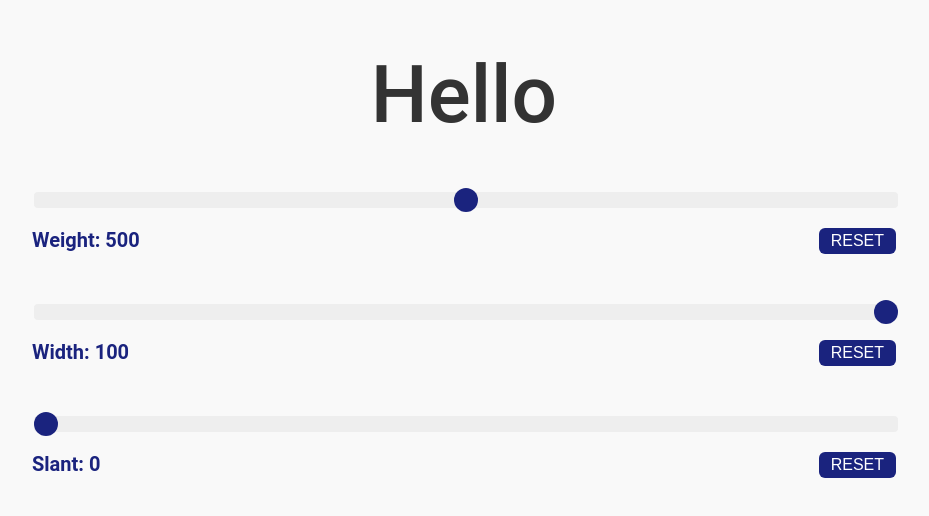
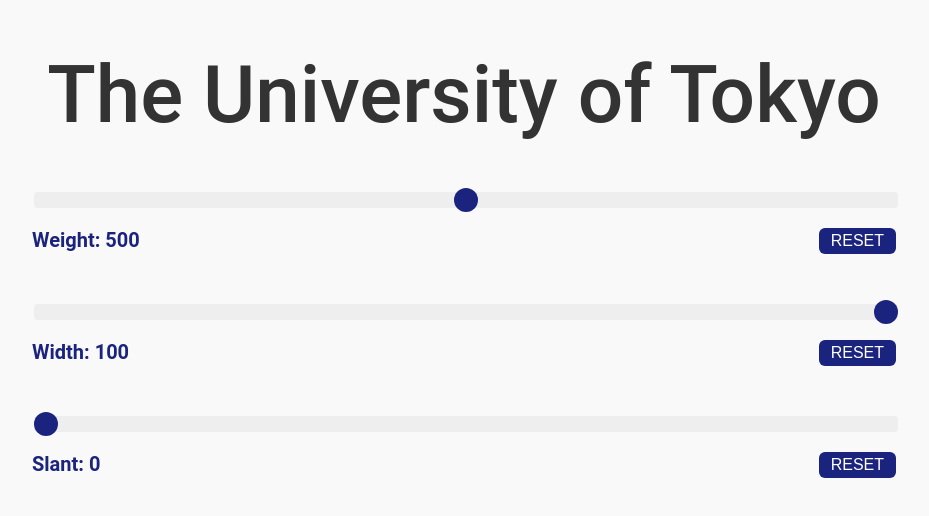
Before and after one commit to sk4161/bo-as-assistant-for-vf, a plain HTML site: page index.html in a window 1280 px wide. Shown: the whole page, without its empty margins (176-1105 px from the left). Drawn offline with Linux system fonts and the light colour scheme; a web font is replaced by a local one.

Commit message:
Update demo-text

```diff
--- a/index.html
+++ b/index.html
@@ -9,7 +9,7 @@
 <body>
   <main class="container">
     <div>
-      <h1 class="demo-text">Hello</h1>
+      <div class="demo-text">The University of Tokyo</div>
     </div>
     <div class="controls">
       <!-- Weight Controls -->
```
